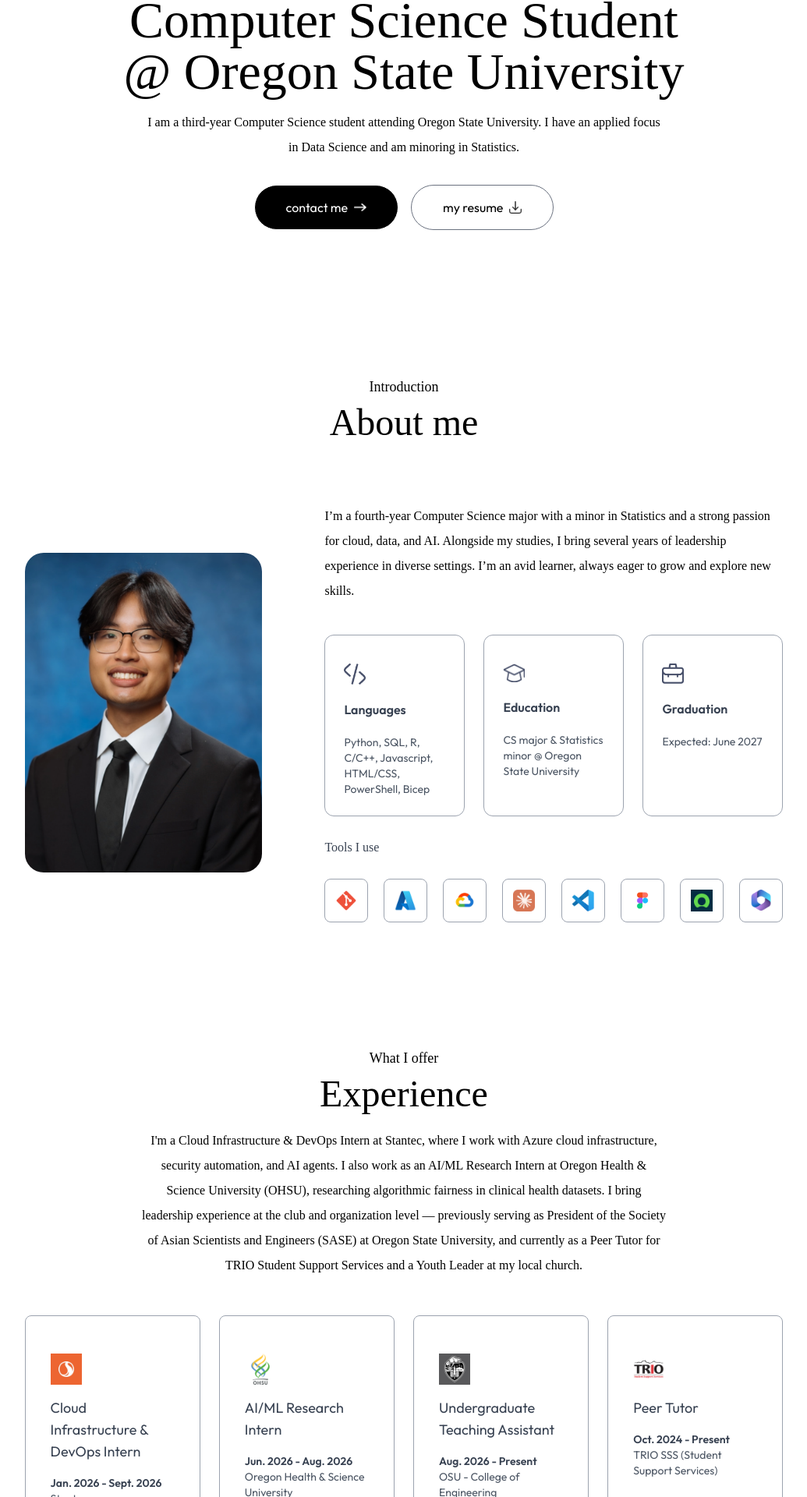
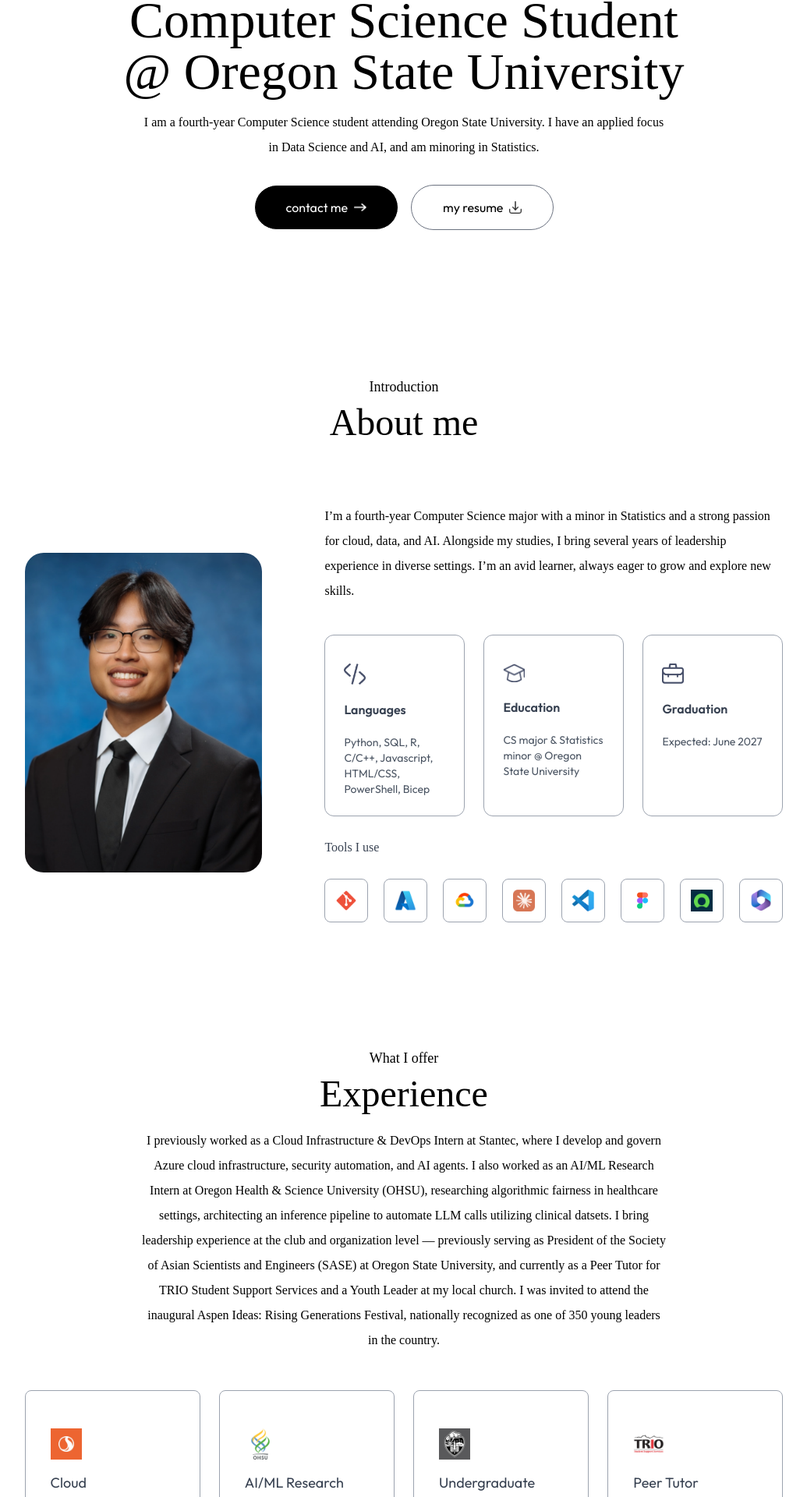
Before and after one commit to andynyugen/personal_website, a Next.js app: page / in a window 1280 px wide. Shown: the part 358-2278 px from the top of the page at 78% size, without its empty margins (122-1157 px from the left). Built offline with nearby package versions, Linux system fonts and the light colour scheme; a web font is replaced by a local one.

Commit message:
updated resume and header

```diff
--- a/app/components/Experience.jsx
+++ b/app/components/Experience.jsx
@@ -51,13 +51,14 @@ const Experience = () => {
                 transition={{ delay: 0.7, duration: 0.5 }}  // Smooth delay for staggered effect
                 className="text-center max-w-2xl mx-auto mt-5 mb-12 font-Ovo"
             >
-                    I'm a Cloud Infrastructure & DevOps Intern at Stantec, where I work with Azure cloud infrastructure,
-                    security automation, and AI agents. I also work as an AI/ML Research Intern at Oregon Health & Science University (OHSU),
-                    researching algorithmic fairness in clinical health datasets.
+                    I previously worked as a Cloud Infrastructure & DevOps Intern at Stantec, where I develop and govern Azure cloud infrastructure,
+                    security automation, and AI agents. I also worked as an AI/ML Research Intern at Oregon Health & Science University (OHSU),
+                    researching algorithmic fairness in healthcare settings, architecting an inference pipeline to automate LLM calls utilizing clinical datsets.
 
                     I bring leadership experience at the club and organization level — previously serving as President of the Society of Asian
                     Scientists and Engineers (SASE) at Oregon State University, and currently as a Peer Tutor for TRIO Student Support Services
-                    and a Youth Leader at my local church.
+                    and a Youth Leader at my local church. I was invited to attend the inaugural Aspen Ideas: Rising Generations Festival,
+                    nationally recognized as one of 350 young leaders in the country.
             </motion.p>
 
             {/* --- Grid layout for experience cards --- */}
--- a/app/components/Header.jsx
+++ b/app/components/Header.jsx
@@ -68,8 +68,8 @@ const Header = () => {
             className="max-w-2xl mx-auto font-Ovo"
             // Centered paragraph, limited width for readability, Ovo font
         >
-            I am a third-year Computer Science student attending Oregon State University.
-            I have an applied focus in Data Science and am minoring in Statistics.
+            I am a fourth-year Computer Science student attending Oregon State University.
+            I have an applied focus in Data Science and AI, and am minoring in Statistics.
         </motion.p>
 
         {/* --- Action buttons (contact and resume) --- */}
```
Also changed, not shown: 1 other file (tests, documents, lock files or other folders).
